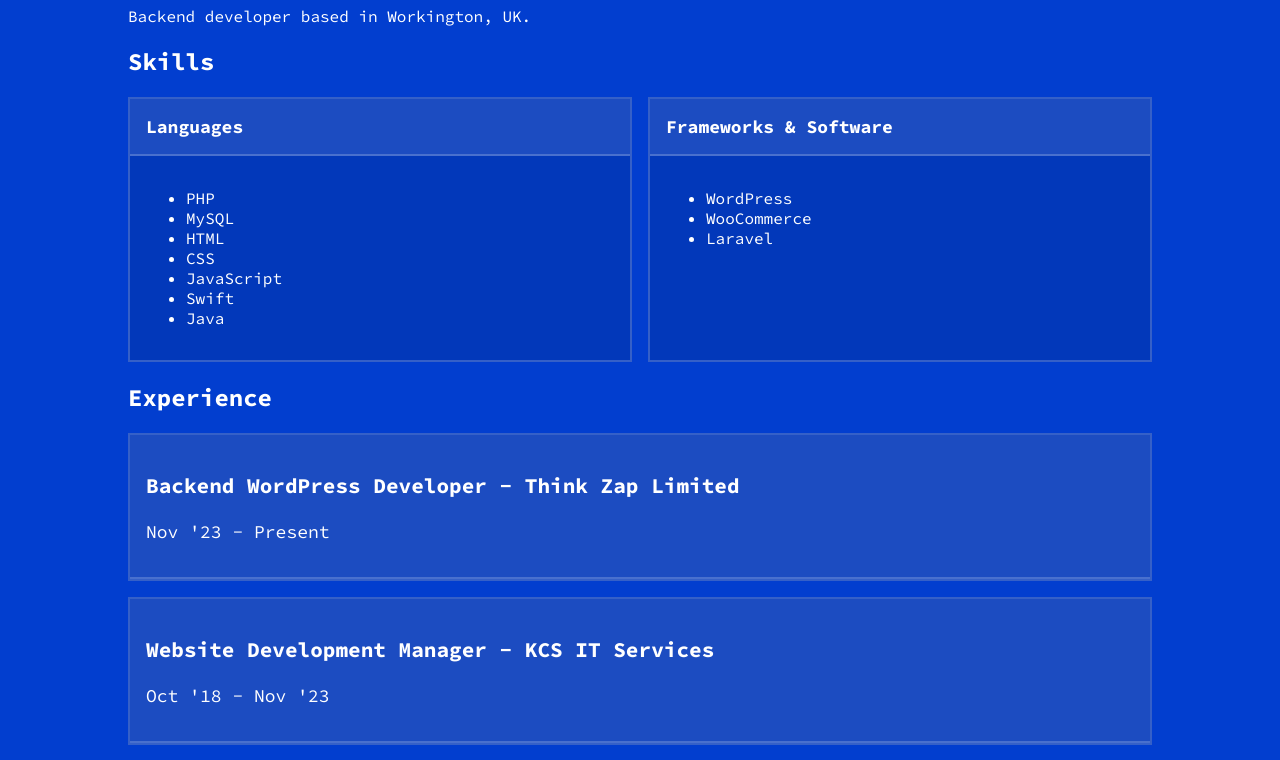
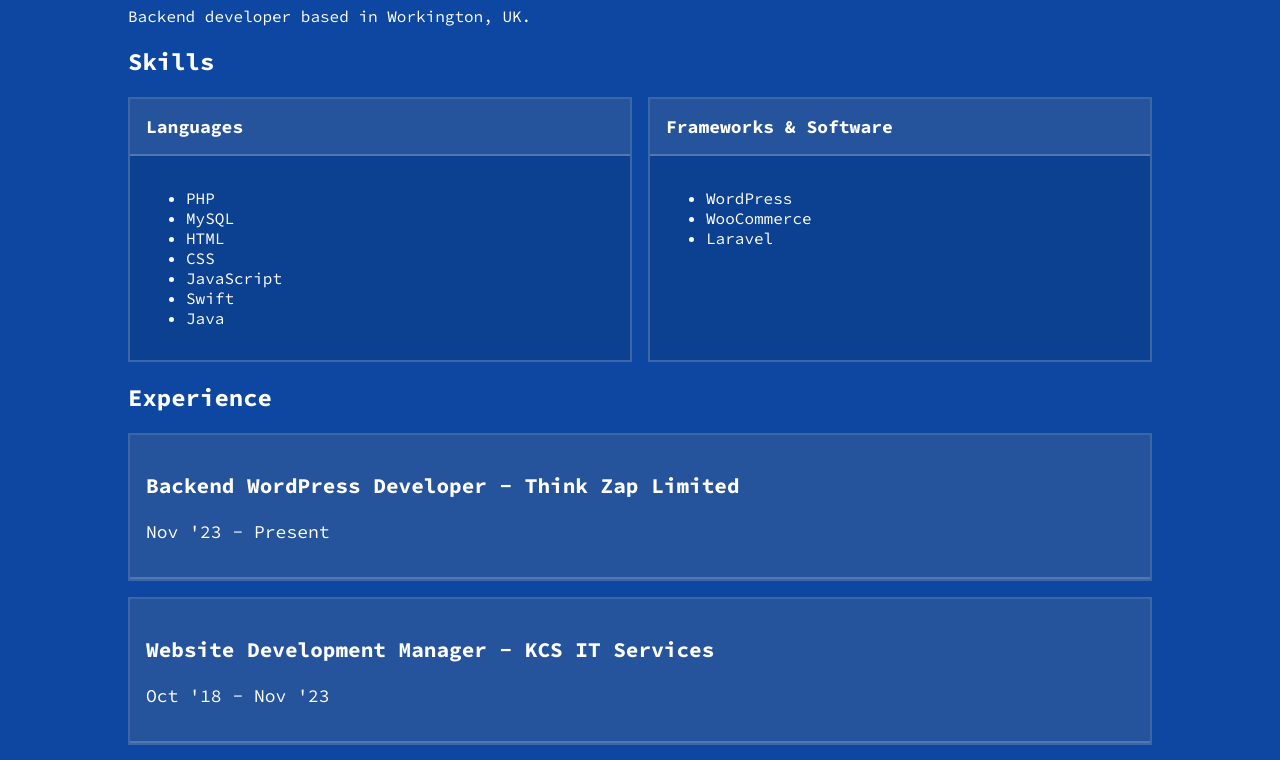
Before and after one commit to dmacelancs/dmacelancs.github.io, a plain HTML site: page index.html in a window 1280 px wide. Shown: the part 147-907 px from the top of the page. Drawn offline with Linux system fonts and the light colour scheme.

Commit message:
Background colour.

```diff
--- a/index.html
+++ b/index.html
@@ -77,7 +77,7 @@
         grid-gap: 1rem;
     }
 
-    .widget-grid.single-col{
+    .widget-grid.single-col {
         grid-template-columns: 1fr;
     }
 
@@ -100,26 +100,25 @@
         padding: 1rem;
     }
 
-    footer{
+    footer {
         background-color: #000;
         color: #fff;
         padding: 1rem 0;
         margin-top: 1rem;
     }
 
-    @media screen and ( max-width: 800px ) {
-        .container{
+    @media screen and (max-width: 800px) {
+        .container {
             max-width: 90vw;
         }
 
-        .widget-grid{
+        .widget-grid {
             grid-template-columns: 1fr;
         }
     }
-
 </style>
 
-<body>
+<body id="body">
     <header>
         <div class="container">
             <div class="header-layout">
@@ -198,4 +197,32 @@
     </footer>
 </body>
 
+<script>
+    // Select random background colour on load.
+    window.addEventListener('load', function () {
+        let body = document.getElementById("body");
+
+        body.style.backgroundColor = [
+            '#B71C1C',
+            '#880E4F',
+            '#4A148C',
+            '#311B92',
+            '#0D47A1',
+            '#0D47A1',
+            '#006064',
+            '#004D40',
+            '#1B5E20',
+            '#33691E',
+            '#827717',
+            '#F57F17',
+            '#FF6F00',
+            '#E65100',
+            '#BF360C',
+            '#3E2723',
+            '#212121',
+            '#263238',
+        ][Math.floor(Math.random() * (5)) + 0];
+    });
+</script>
+
 </html>
```
